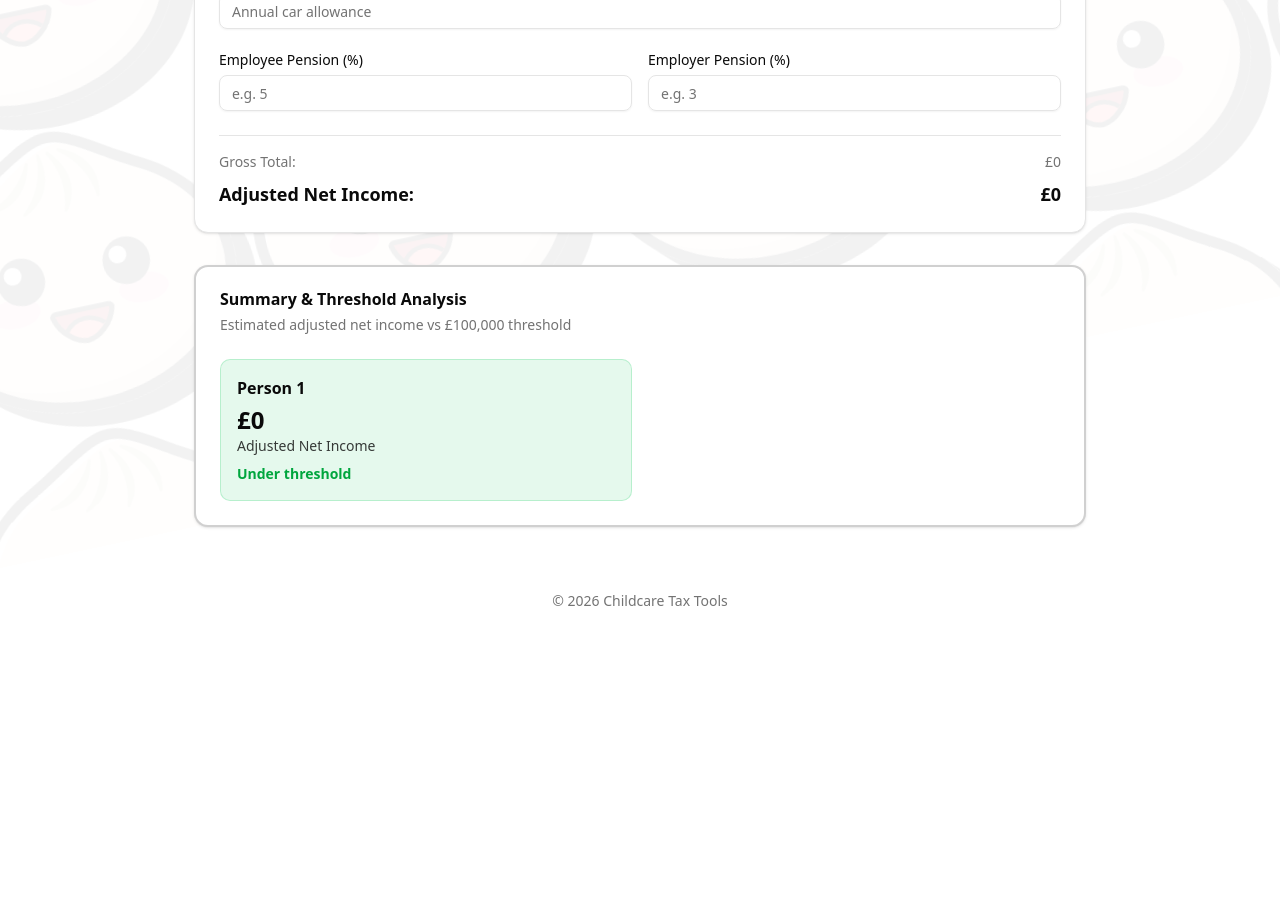
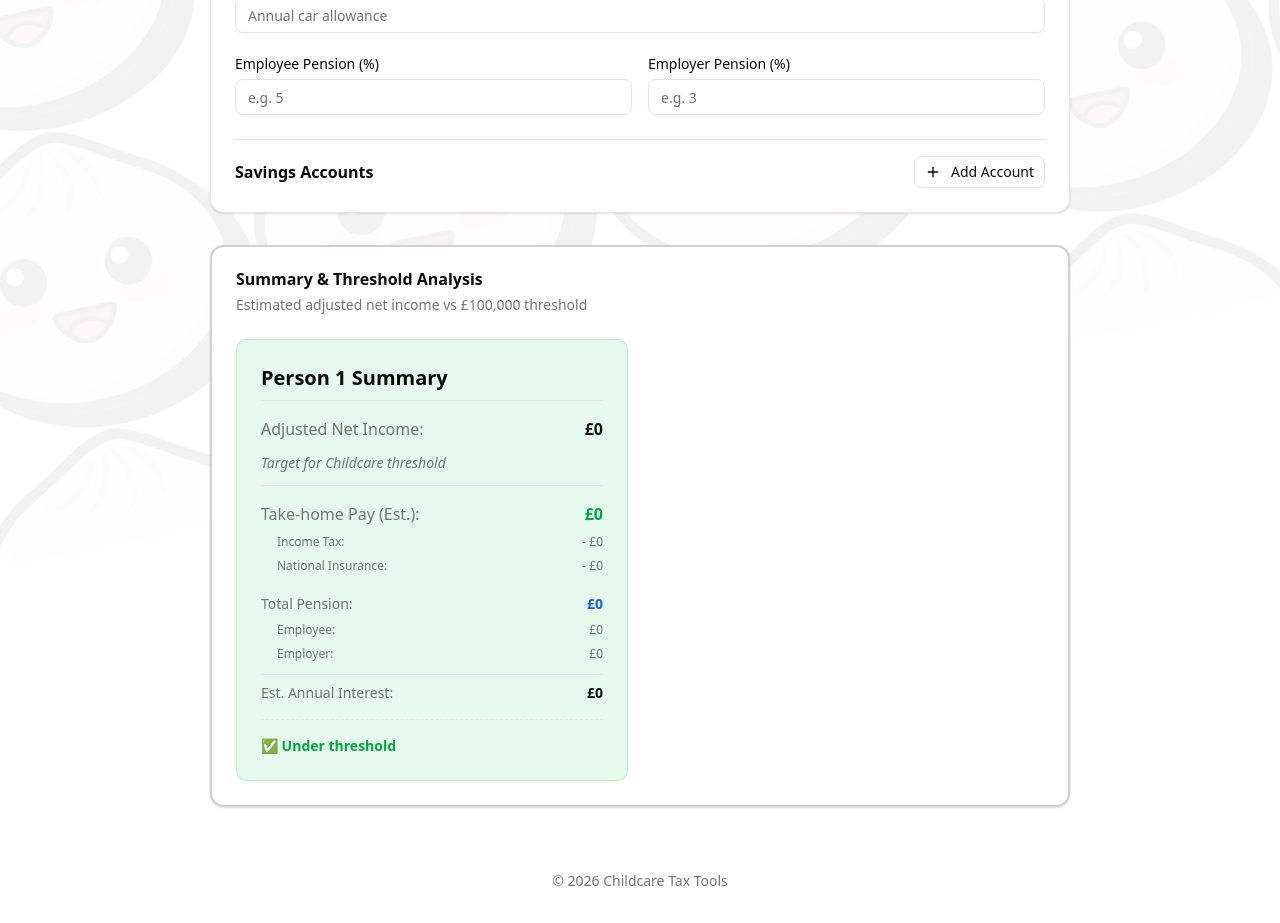
Before and after one commit to rbennell/babytax, a React (Vite) app: page / in a window 1280 px wide. Shown: the part 520-1443 px from the top of the page. Before the commit the page ends 1163 px from the top, so only its background shows below. Built offline with nearby package versions, Linux system fonts and the light colour scheme.

Commit message:
Add salary and pension breakdowns including tax calcuations

```diff
--- a/src/SalaryCalculator.tsx
+++ b/src/SalaryCalculator.tsx
@@ -17,26 +17,41 @@ interface Bonus {
   value: number;
 }
 
+interface SavingsAccount {
+  id: string;
+  name: string;
+  balance: number;
+  interestRate: number;
+}
+
 interface IncomeState {
+  name: string;
   baseSalary: number;
   bonuses: Bonus[];
   carAllowance: number;
   employeePensionPercent: number;
   employerPensionPercent: number;
+  savings: SavingsAccount[];
 }
 
-const initialIncomeState: IncomeState = {
+const initialIncomeState = (defaultName: string): IncomeState => ({
+  name: defaultName,
   baseSalary: 0,
   bonuses: [],
   carAllowance: 0,
   employeePensionPercent: 0,
   employerPensionPercent: 0,
-};
+  savings: [],
+});
 
 export function SalaryCalculator() {
   const [numPeople, setNumPeople] = useState<1 | 2>(1);
-  const [person1, setPerson1] = useState<IncomeState>(initialIncomeState);
-  const [person2, setPerson2] = useState<IncomeState>(initialIncomeState);
+  const [person1, setPerson1] = useState<IncomeState>(
+    initialIncomeState("Person 1"),
+  );
+  const [person2, setPerson2] = useState<IncomeState>(
+    initialIncomeState("Person 2"),
+  );
 
   const updatePerson = (personNum: 1 | 2, updates: Partial<IncomeState>) => {
     if (personNum === 1) {
@@ -92,6 +107,59 @@ export function SalaryCalculator() {
     }
   };
 
+  const addSavings = (personNum: 1 | 2) => {
+    const newSavings: SavingsAccount = {
+      id: crypto.randomUUID(),
+      name: "New Account",
+      balance: 0,
+      interestRate: 0,
+    };
+    if (personNum === 1) {
+      setPerson1((prev) => ({
+        ...prev,
+        savings: [...prev.savings, newSavings],
+      }));
+    } else {
+      setPerson2((prev) => ({
+        ...prev,
+        savings: [...prev.savings, newSavings],
+      }));
+    }
+  };
+
+  const removeSavings = (personNum: 1 | 2, id: string) => {
+    if (personNum === 1) {
+      setPerson1((prev) => ({
+        ...prev,
+        savings: prev.savings.filter((s) => s.id !== id),
+      }));
+    } else {
+      setPerson2((prev) => ({
+        ...prev,
+        savings: prev.savings.filter((s) => s.id !== id),
+      }));
+    }
+  };
+
+  const updateSavings = (
+    personNum: 1 | 2,
+    id: string,
+    updates: Partial<Omit<SavingsAccount, "id">>,
+  ) => {
+    const updater = (prev: IncomeState) => ({
+      ...prev,
+      savings: prev.savings.map((s) =>
+        s.id === id ? { ...s, ...updates } : s,
+      ),
+    });
+
+    if (personNum === 1) {
+      setPerson1(updater);
+    } else {
+      setPerson2(updater);
+    }
+  };
+
   const calculateBonusAmount = (bonus: Bonus, baseSalary: number) => {
     if (bonus.type === "percentage") {
       return (baseSalary * bonus.value) / 100;
@@ -107,24 +175,100 @@ export function SalaryCalculator() {
     return person.baseSalary + totalBonuses + person.carAllowance;
   };
 
-  const calculateAdjustedNetIncome = (person: IncomeState) => {
+  const calculateUKNetIncome = (person: IncomeState) => {
     const totalGross = calculateTotal(person);
     const employeePensionContribution =
       (person.baseSalary * person.employeePensionPercent) / 100;
-    // Adjusted Net Income for childcare is usually Gross - Pension (Net of tax relief)
-    // Note: Gift aid could also be subtracted here, but starting with pension
-    return totalGross - employeePensionContribution;
+
+    // Taxable income is Gross minus employee pension (assuming net pay arrangement)
+    const taxableIncome = totalGross - employeePensionContribution;
+
+    // 2024/25 UK Tax Rules (Standard Personal Allowance)
+    let personalAllowance = 12570;
+
+    // Personal allowance reduction for income over £100,000
+    if (taxableIncome > 100000) {
+      const reduction = Math.min(
+        personalAllowance,
+        (taxableIncome - 100000) / 2,
+      );
+      personalAllowance -= reduction;
+    }
+
+    let incomeTax = 0;
+    if (taxableIncome > personalAllowance) {
+      const basicRateLimit = 37700;
+      const higherRateLimit = 125140;
+
+      // Basic Rate (20%)
+      const basicRateIncome = Math.min(
+        taxableIncome - personalAllowance,
+        basicRateLimit,
+      );
+      incomeTax += basicRateIncome * 0.2;
+
+      // Higher Rate (40%)
+      if (taxableIncome > personalAllowance + basicRateLimit) {
+        const higherRateIncome = Math.min(
+          taxableIncome - personalAllowance - basicRateLimit,
+          higherRateLimit - basicRateLimit - 12570,
+        );
+        incomeTax += higherRateIncome * 0.4;
+
+        // Additional Rate (45%)
+        if (taxableIncome > higherRateLimit) {
+          const additionalRateIncome = taxableIncome - higherRateLimit;
+          incomeTax += additionalRateIncome * 0.45;
+        }
+      }
+    }
+
+    // National Insurance (Class 1) - 2024/25 rates
+    // Primary Threshold: £12,570, Upper Earnings Limit: £50,270
+    // Rates: 8% between PT and UEL, 2% above UEL (Effective April 2024)
+    let ni = 0;
+    const pt = 12570;
+    const uel = 50270;
+
+    if (totalGross > pt) {
+      const lowerBandNI = Math.min(totalGross - pt, uel - pt);
+      ni += lowerBandNI * 0.08;
+
+      if (totalGross > uel) {
+        const upperBandNI = totalGross - uel;
+        ni += upperBandNI * 0.02;
+      }
+    }
+
+    return {
+      netIncome: taxableIncome - incomeTax - ni,
+      incomeTax,
+      ni,
+      employeePension: employeePensionContribution,
+      employerPension:
+        (person.baseSalary * person.employerPensionPercent) / 100,
+      taxableIncome,
+    };
   };
 
-  const p1Total = calculateTotal(person1);
-  const p1Adjusted = calculateAdjustedNetIncome(person1);
-  const p2Total = calculateTotal(person2);
-  const p2Adjusted = calculateAdjustedNetIncome(person2);
+  const calculateSavingsInterest = (person: IncomeState) => {
+    return person.savings.reduce(
+      (sum, s) => sum + (s.balance * s.interestRate) / 100,
+      0,
+    );
+  };
+
+  const p1Details = calculateUKNetIncome(person1);
+  const p2Details = calculateUKNetIncome(person2);
+  const p1Adjusted = p1Details.taxableIncome; // Adjusted net income is roughly taxable income after pension
+  const p2Adjusted = p2Details.taxableIncome;
+  const p1Interest = calculateSavingsInterest(person1);
+  const p2Interest = calculateSavingsInterest(person2);
 
   const THRESHOLD = 100000;
 
   return (
-    <div className="space-y-8 max-w-4xl mx-auto">
+    <div className="space-y-8 max-w-6xl mx-auto px-4">
       <div className="flex justify-center gap-4 mb-6">
         <Button
           variant={numPeople === 1 ? "default" : "outline"}
@@ -141,34 +285,40 @@ export function SalaryCalculator() {
       </div>
 
       <div
-        className={`grid gap-8 ${numPeople === 2 ? "grid-cols-1 md:grid-cols-2" : "grid-cols-1"}`}
+        className={`grid gap-8 ${numPeople === 2 ? "grid-cols-1 lg:grid-cols-2" : "grid-cols-1"}`}
       >
         <PersonForm
-          title="Person 1"
+          title={person1.name || "Person 1"}
           state={person1}
           update={(u) => updatePerson(1, u)}
           addBonus={() => addBonus(1)}
           removeBonus={(id) => removeBonus(1, id)}
           updateBonus={(id, updates) => updateBonus(1, id, updates)}
+          addSavings={() => addSavings(1)}
+          removeSavings={(id) => removeSavings(1, id)}
+          updateSavings={(id, updates) => updateSavings(1, id, updates)}
           calculateBonusAmount={(b) =>
             calculateBonusAmount(b, person1.baseSalary)
           }
-          total={p1Total}
-          adjustedNet={p1Adjusted}
+          details={p1Details}
+          interest={p1Interest}
         />
         {numPeople === 2 && (
           <PersonForm
-            title="Person 2"
+            title={person2.name || "Person 2"}
             state={person2}
             update={(u) => updatePerson(2, u)}
             addBonus={() => addBonus(2)}
             removeBonus={(id) => removeBonus(2, id)}
             updateBonus={(id, updates) => updateBonus(2, id, updates)}
+            addSavings={() => addSavings(2)}
+            removeSavings={(id) => removeSavings(2, id)}
+            updateSavings={(id, updates) => updateSavings(2, id, updates)}
             calculateBonusAmount={(b) =>
               calculateBonusAmount(b, person2.baseSalary)
             }
-            total={p2Total}
-            adjustedNet={p2Adjusted}
+            details={p2Details}
+            interest={p2Interest}
           />
         )}
       </div>
@@ -180,50 +330,148 @@ export function SalaryCalculator() {
             Estimated adjusted net income vs £100,000 threshold
           </CardDescription>
         </CardHeader>
-        <CardContent className="space-y-4">
-          <div className="grid grid-cols-1 md:grid-cols-2 gap-4">
-            <div
-              className={`p-4 rounded-lg ${p1Adjusted > THRESHOLD ? "bg-destructive/10 border border-destructive/20" : "bg-green-500/10 border border-green-500/20"}`}
-            >
-              <h3 className="font-bold mb-1">Person 1</h3>
-              <p className="text-2xl font-bold">
-                £{p1Adjusted.toLocaleString()}
-              </p>
-              <p className="text-sm opacity-80">Adjusted Net Income</p>
-              {p1Adjusted > THRESHOLD ? (
-                <p className="mt-2 text-sm font-semibold text-destructive">
-                  Over threshold by £{(p1Adjusted - THRESHOLD).toLocaleString()}
-                </p>
-              ) : (
-                <p className="mt-2 text-sm font-semibold text-green-600">
-                  Under threshold
-                </p>
-              )}
-            </div>
+        <CardContent className="space-y-4 text-left">
+          <div className="grid grid-cols-1 md:grid-cols-2 gap-6">
+            <SummarySection
+              person={person1}
+              adjustedNet={p1Adjusted}
+              details={p1Details}
+              interest={p1Interest}
+              threshold={THRESHOLD}
+            />
             {numPeople === 2 && (
-              <div
-                className={`p-4 rounded-lg ${p2Adjusted > THRESHOLD ? "bg-destructive/10 border border-destructive/20" : "bg-green-500/10 border border-green-500/20"}`}
-              >
-                <h3 className="font-bold mb-1">Person 2</h3>
-                <p className="text-2xl font-bold">
-                  £{p2Adjusted.toLocaleString()}
-                </p>
-                <p className="text-sm opacity-80">Adjusted Net Income</p>
-                {p2Adjusted > THRESHOLD ? (
-                  <p className="mt-2 text-sm font-semibold text-destructive">
-                    Over threshold by £
-                    {(p2Adjusted - THRESHOLD).toLocaleString()}
-                  </p>
-                ) : (
-                  <p className="mt-2 text-sm font-semibold text-green-600">
-                    Under threshold
-                  </p>
-                )}
-              </div>
+              <SummarySection
+                person={person2}
+                adjustedNet={p2Adjusted}
+                details={p2Details}
+                interest={p2Interest}
+                threshold={THRESHOLD}
+              />
             )}
           </div>
         </CardContent>
       </Card>
+    </div>
+  );
+}
+
+function SummarySection({
+  person,
+  adjustedNet,
+  details,
+  interest,
+  threshold,
+}: any) {
+  return (
+    <div
+      className={`p-6 rounded-lg ${adjustedNet > threshold ? "bg-destructive/10 border border-destructive/20" : "bg-green-500/10 border border-green-500/20"}`}
+    >
+      <h3 className="font-bold text-xl mb-4 border-b pb-2">
+        {person.name} Summary
+      </h3>
+
+      <div className="space-y-3">
+        <div className="flex justify-between">
+          <span className="text-muted-foreground">Adjusted Net Income:</span>
+          <span className="font-bold">
+            £
+            {adjustedNet.toLocaleString(undefined, {
+              maximumFractionDigits: 0,
+            })}
+          </span>
+        </div>
+
+        <div className="flex justify-between text-sm">
+          <span className="text-muted-foreground italic">
+            Target for Childcare threshold
+          </span>
+        </div>
+
+        <div className="pt-4 border-t space-y-2">
+          <div className="flex justify-between">
+            <span className="text-muted-foreground">Take-home Pay (Est.):</span>
+            <span className="font-bold text-green-600">
+              £
+              {details.netIncome.toLocaleString(undefined, {
+                maximumFractionDigits: 0,
+              })}
+            </span>
+          </div>
+          <div className="flex justify-between text-xs text-muted-foreground pl-4">
+            <span>Income Tax:</span>
+            <span>
+              - £
+              {details.incomeTax.toLocaleString(undefined, {
+                maximumFractionDigits: 0,
+              })}
+            </span>
+          </div>
+          <div className="flex justify-between text-xs text-muted-foreground pl-4">
+            <span>National Insurance:</span>
+            <span>
+              - £
+              {details.ni.toLocaleString(undefined, {
+                maximumFractionDigits: 0,
+              })}
+            </span>
+          </div>
+        </div>
+
+        <div className="pt-2 space-y-2">
+          <div className="flex justify-between text-sm">
+            <span className="text-muted-foreground">Total Pension:</span>
+            <span className="font-semibold text-blue-600">
+              £
+              {(
+                details.employeePension + details.employerPension
+              ).toLocaleString(undefined, { maximumFractionDigits: 0 })}
+            </span>
+          </div>
+          <div className="flex justify-between text-xs text-muted-foreground pl-4">
+            <span>Employee:</span>
+            <span>
+              £
+              {details.employeePension.toLocaleString(undefined, {
+                maximumFractionDigits: 0,
+              })}
+            </span>
+          </div>
+          <div className="flex justify-between text-xs text-muted-foreground pl-4">
+            <span>Employer:</span>
+            <span>
+              £
+              {details.employerPension.toLocaleString(undefined, {
+                maximumFractionDigits: 0,
+              })}
+            </span>
+          </div>
+        </div>
+
+        <div className="pt-2 border-t">
+          <div className="flex justify-between text-sm">
+            <span className="text-muted-foreground">Est. Annual Interest:</span>
+            <span className="font-semibold">
+              £
+              {interest.toLocaleString(undefined, { maximumFractionDigits: 0 })}
+            </span>
+          </div>
+        </div>
+
+        <div className="mt-4 pt-4 border-t border-dashed">
+          {adjustedNet > threshold ? (
+            <p className="text-sm font-semibold text-destructive">
+              ⚠️ Over threshold by £
+              {(adjustedNet - threshold).toLocaleString(undefined, {
+                maximumFractionDigits: 0,
+              })}
+            </p>
+          ) : (
+            <p className="text-sm font-semibold text-green-600">
+              ✅ Under threshold
+            </p>
+          )}
+        </div>
+      </div>
     </div>
   );
 }
@@ -235,9 +483,15 @@ interface PersonFormProps {
   addBonus: () => void;
   removeBonus: (id: string) => void;
   updateBonus: (id: string, updates: Partial<Omit<Bonus, "id">>) => void;
+  addSavings: () => void;
+  removeSavings: (id: string) => void;
+  updateSavings: (
+    id: string,
+    updates: Partial<Omit<SavingsAccount, "id">>,
+  ) => void;
   calculateBonusAmount: (bonus: Bonus) => number;
-  total: number;
-  adjustedNet: number;
+  details: any;
+  interest: number;
 }
 
 function PersonForm({
@@ -247,21 +501,30 @@ function PersonForm({
   addBonus,
   removeBonus,
   updateBonus,
+  addSavings,
+  removeSavings,
+  updateSavings,
   calculateBonusAmount,
-  total,
-  adjustedNet,
+  details,
+  interest,
 }: PersonFormProps) {
   return (
     <Card className="w-full">
       <CardHeader>
-        <CardTitle>{title}</CardTitle>
-        <CardDescription>Enter income and pension details</CardDescription>
+        <div className="flex items-center gap-4">
+          <Input
+            className="text-2xl font-bold border-none p-0 focus-visible:ring-0 h-auto w-full"
+            value={state.name}
+            onChange={(e) => update({ name: e.target.value })}
+            placeholder="Person's Name"
+          />
+        </div>
+        <CardDescription>Income & Savings details</CardDescription>
       </CardHeader>
       <CardContent className="space-y-6 text-left">
         <div className="space-y-2">
-          <Label htmlFor={`${title}-baseSalary`}>Base Salary (£)</Label>
+          <Label>Base Salary (£)</Label>
           <Input
-            id={`${title}-baseSalary`}
             type="number"
             value={state.baseSalary || ""}
             onChange={(e) => update({ baseSalary: Number(e.target.value) })}
@@ -322,9 +585,8 @@ function PersonForm({
         </div>
 
         <div className="space-y-2">
-          <Label htmlFor={`${title}-carAllowance`}>Car Allowance (£)</Label>
+          <Label>Car Allowance (£)</Label>
           <Input
-            id={`${title}-carAllowance`}
             type="number"
             value={state.carAllowance || ""}
             onChange={(e) => update({ carAllowance: Number(e.target.value) })}
@@ -334,9 +596,8 @@ function PersonForm({
 
         <div className="grid grid-cols-2 gap-4">
           <div className="space-y-2">
-            <Label htmlFor={`${title}-empPension`}>Employee Pension (%)</Label>
+            <Label>Employee Pension (%)</Label>
             <Input
-              id={`${title}-empPension`}
               type="number"
               value={state.employeePensionPercent || ""}
               onChange={(e) =>
@@ -346,11 +607,8 @@ function PersonForm({
             />
           </div>
           <div className="space-y-2">
-            <Label htmlFor={`${title}-employerPension`}>
-              Employer Pension (%)
-            </Label>
+            <Label>Employer Pension (%)</Label>
             <Input
-              id={`${title}-employerPension`}
               type="number"
               value={state.employerPensionPercent || ""}
               onChange={(e) =>
@@ -361,15 +619,60 @@ function PersonForm({
           </div>
         </div>
 
-        <div className="pt-4 border-t space-y-2">
-          <div className="flex justify-between items-center text-sm text-muted-foreground">
-            <span>Gross Total:</span>
-            <span>£{total.toLocaleString()}</span>
+        <div className="space-y-4 border-t pt-4">
+          <div className="flex items-center justify-between">
+            <Label className="text-base font-semibold">Savings Accounts</Label>
+            <Button variant="outline" size="sm" onClick={addSavings}>
+              <Plus className="h-4 w-4 mr-1" /> Add Account
+            </Button>
           </div>
-          <div className="flex justify-between items-center font-bold text-lg">
-            <span>Adjusted Net Income:</span>
-            <span>£{adjustedNet.toLocaleString()}</span>
-          </div>
+          {state.savings.map((s) => (
+            <div key={s.id} className="space-y-2 p-3 bg-muted/30 rounded-lg">
+              <div className="flex gap-2 mb-2">
+                <Input
+                  className="flex-1 bg-transparent"
+                  value={s.name}
+                  onChange={(e) =>
+                    updateSavings(s.id, { name: e.target.value })
+                  }
+                  placeholder="Account Name"
+                />
+                <Button
+                  variant="ghost"
+                  size="icon"
+                  onClick={() => removeSavings(s.id)}
+                >
+                  <Trash2 className="h-4 w-4 text-destructive" />
+                </Button>
+              </div>
+              <div className="flex gap-2">
+                <div className="flex-1 space-y-1">
+                  <Label className="text-xs">Balance (£)</Label>
+                  <Input
+                    type="number"
+                    value={s.balance || ""}
+                    onChange={(e) =>
+                      updateSavings(s.id, { balance: Number(e.target.value) })
+                    }
+                    placeholder="Balance"
+                  />
+                </div>
+                <div className="w-24 space-y-1">
+                  <Label className="text-xs">Interest (%)</Label>
+                  <Input
+                    type="number"
+                    value={s.interestRate || ""}
+                    onChange={(e) =>
+                      updateSavings(s.id, {
+                        interestRate: Number(e.target.value),
+                      })
+                    }
+                    placeholder="Rate"
+                  />
+                </div>
+              </div>
+            </div>
+          ))}
         </div>
       </CardContent>
     </Card>
```
